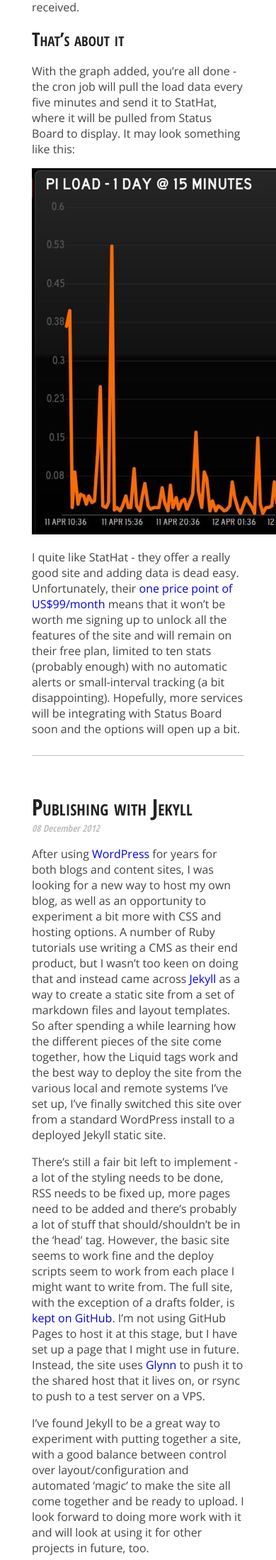
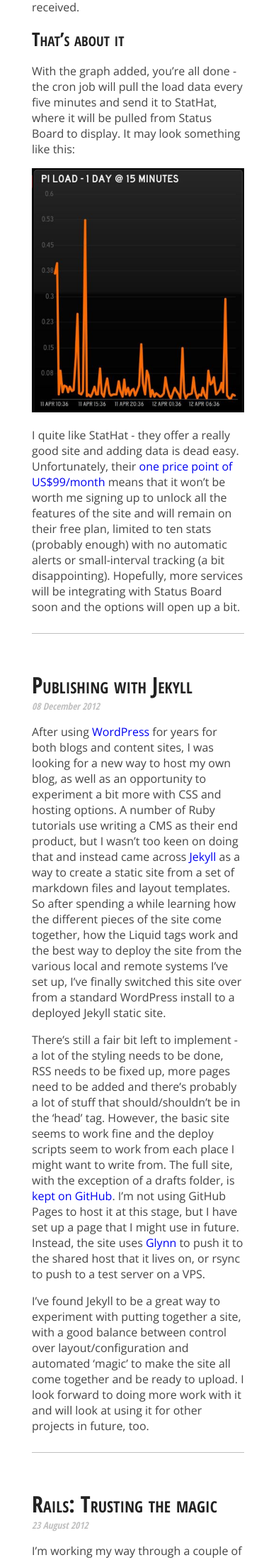
Before and after one commit to simongoudie/blog, a Jekyll site: the page built from index.html, in a window 390 px wide. Shown: the part 2936-5134 px from the top of the page at 71% size. Built offline with Jekyll 4.4.1, drawn with Linux system fonts in a browser that asks for light colours; Markdown is read by kramdown in place of the engine named in the settings; the list of posts is cut into pages by our own code.

Commit message:
Responsive image size

```diff
--- a/css/style.css
+++ b/css/style.css
@@ -185,4 +185,5 @@
     .content {width: 300px;}
     .sidebar {position: static; padding-top: 50px;}
     .footer {position: static; margin-left: auto; margin-right: auto;}
+    .post img {width: 300px;}
 }
```
